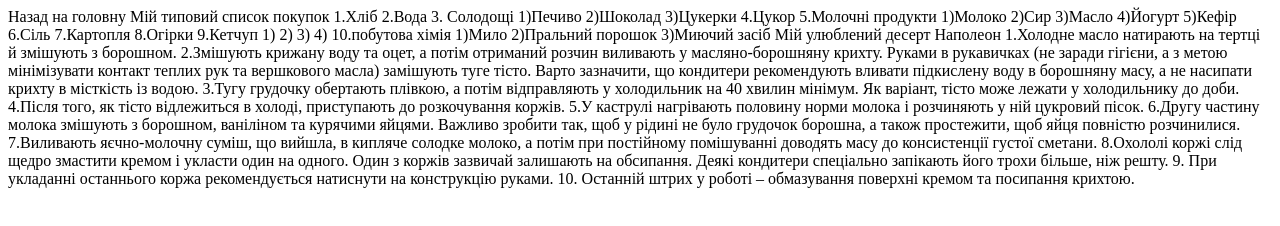
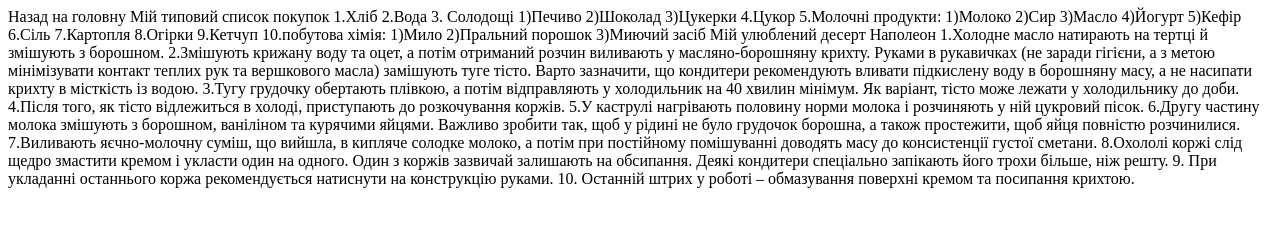
Before and after one commit to malyk-denys/web-design-course, a plain HTML site: page nowadays.html in a window 1280 px wide. Drawn offline with Linux system fonts and the light colour scheme.

Commit message:
Update nowadays.html

```diff
--- a/nowadays.html
+++ b/nowadays.html
@@ -17,7 +17,7 @@
       2)Шоколад
       3)Цукерки
     4.Цукор
-    5.Молочні продукти
+    5.Молочні продукти:
     1)Молоко
       2)Сир
       3)Масло
@@ -27,11 +27,7 @@
     7.Картопля
     8.Огірки
     9.Кетчуп
-    1)
-    2)
-    3)
-    4)
-    10.побутова хімія
+    10.побутова хімія:
     1)Мило
     2)Пральний порошок
     3)Миючий засіб
```
